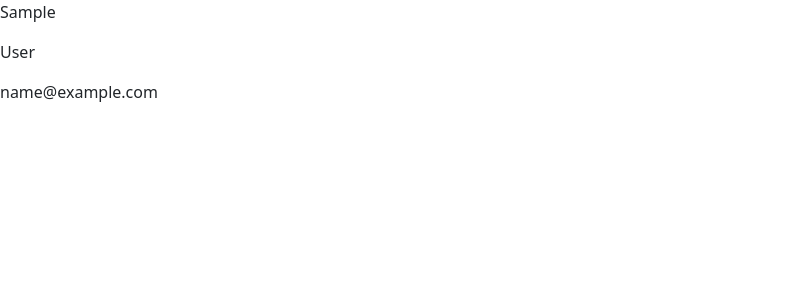
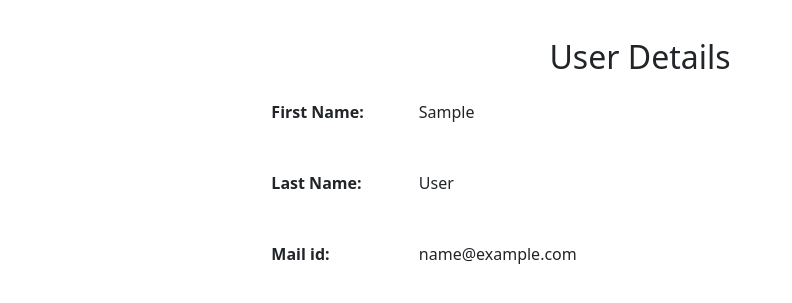
Before and after one commit to BVishwaksen/Cloud-Assignment-Two, a Flask app: template templates/home.html in a window 1280 px wide. Shown: the top 303 px of the page, without its empty margins (0-792 px from the left). Run offline with Flask 2, Linux system fonts and the light colour scheme; the template is opened without the code that fills it: most values are stand-ins (such as "Sample title", 1, 10 or a date in 2020).

Commit message:
Possibly Final Commit

```diff
--- a/app.py
+++ b/app.py
@@ -55,6 +55,7 @@ def signup():
         sql = "INSERT INTO users (username, firstname, lastname, email, userpassword) VALUES (?, ?, ?, ?, ?)"
         val = (username,firstname,lastname,email,password)
         mycursor.execute(sql, val)
+        conn.commit()
         return render_template('home.html',firstName=firstname,lastName=lastname,userEmail=email)
     return render_template("signup.html")
 
--- a/static/home.css
+++ b/static/home.css
@@ -0,0 +1,16 @@
+.details-div{
+    width: 60%;
+    margin-top: 3%;
+    text-align: center;
+    margin-left: 20%;
+}
+
+.details-item-div{
+    display: flex;
+    padding: 2%;
+}
+.label{
+    text-align: left;
+    font-weight: bold;
+    width: 20%;
+}
--- a/templates/home.html
+++ b/templates/home.html
@@ -5,9 +5,16 @@
 
 <body>
     <div class="details-div">
-        <p>{{firstName}}</p>
-        <p>{{lastName}}</p>
-        <p>{{userEmail}}</p>
+        <h2>User Details</h2>
+        <div class="details-item-div">
+        <p class="label">First Name: </p><p>{{firstName}}</p>
+        </div>
+        <div class="details-item-div">
+        <p class="label">Last Name: </p><p>{{lastName}}</p>
+        </div>
+        <div class="details-item-div">
+            <P class="label">Mail id: </P><p>{{userEmail}}</p>
+        </div>
     </div>
 </body>
 </html>
```
Also changed, not shown: cloudassignment.db.
